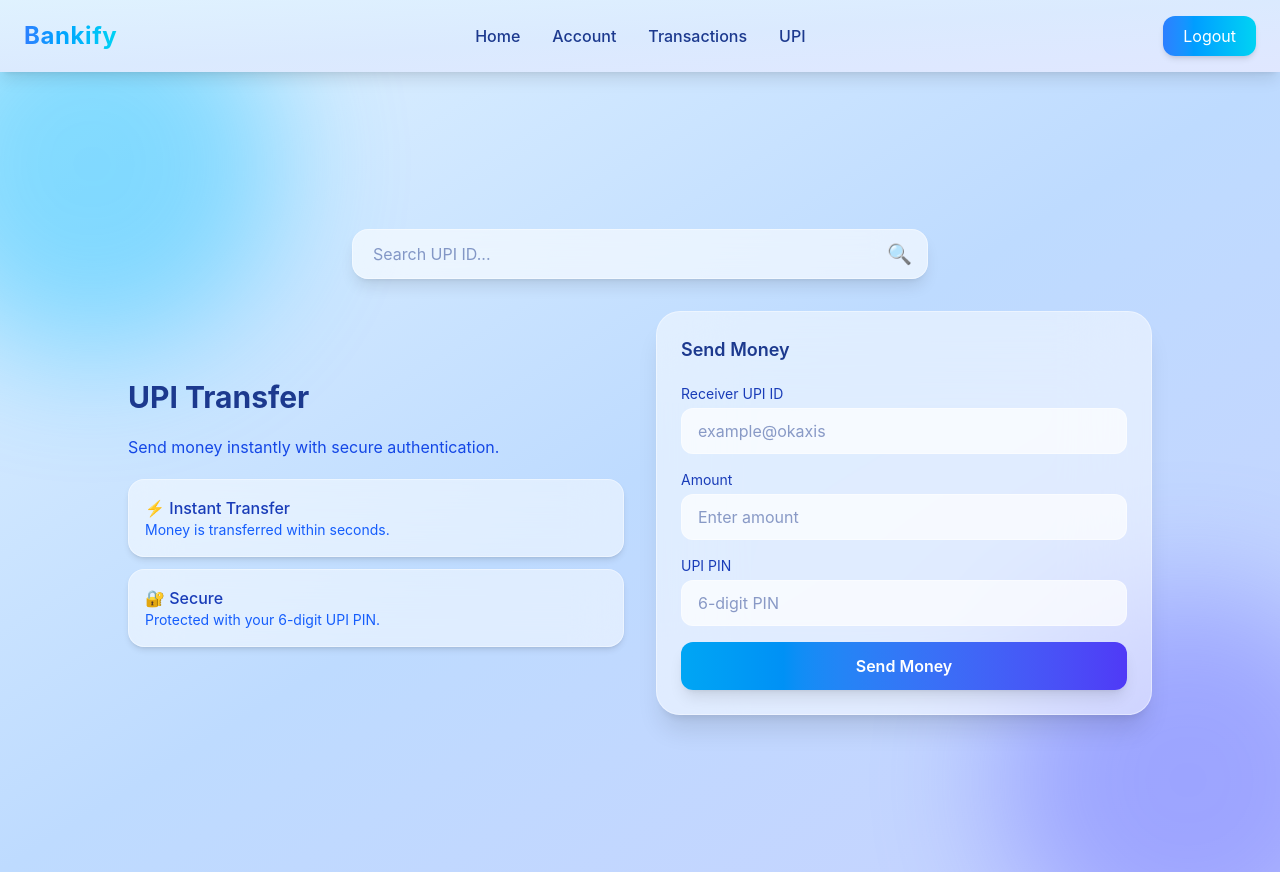
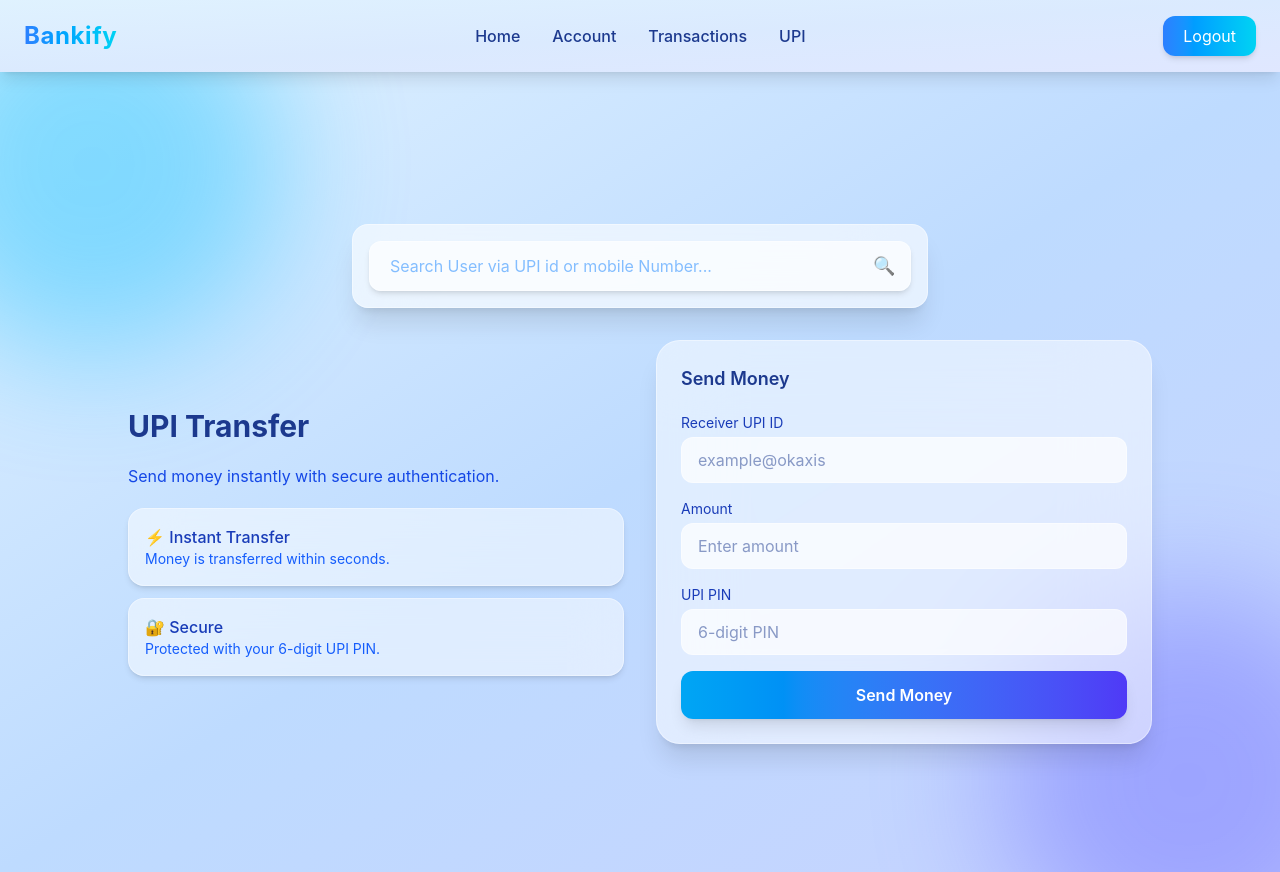
Before and after one commit to niikhiil077/Digital-Banking-system, a React (Vite) app in the folder frontend-2/: page /upi in a window 1280 px wide. Built offline with nearby package versions, Linux system fonts and the light colour scheme; sample sign-in values are in the browser's storage.

Commit message:
Integrated search feature in upi payments

```diff
--- a/frontend-2/src/pages/upi/Upi.jsx
+++ b/frontend-2/src/pages/upi/Upi.jsx
@@ -8,7 +8,11 @@ const Upi = () => {
   const [errors, setErrors] = useState("");
   const [apiError, setApiError] = useState("");
   const [response, setResponse] = useState({});
-  const [loading,setLoading] = useState(false);
+  const [loading, setLoading] = useState(false);
+  const [searchResponse, setSearchResponse] = useState(null);
+  const [searchResponseError, setSearchResponseError] = useState(null);
+  const [searchResponsePay,setSearchResponsePay] = useState(null);
+  const [upiId, setUpiId] = useState('');
   const navigate = useNavigate();
   const formSubmitted = async (e) => {
     e.preventDefault();
@@ -26,8 +30,8 @@ const Upi = () => {
       return;
     }
 
-    if(!(Number(data.amount)>0)){
-        setErrors('Amount must be greater than 0')
+    if (!(Number(data.amount) > 0)) {
+      setErrors("Amount must be greater than 0");
       setLoading(false);
       return;
     }
@@ -39,28 +43,49 @@ const Upi = () => {
         amount: data.amount,
       });
       setResponse(response.data);
-      setApiError('');
-      setErrors('');
+      setApiError("");
+      setErrors("");
+      setSearchResponse(null);
+      setSearchResponseError(null);
+      setSearchResponsePay(null);
+      setSearch("");
+      setUpiId("");
       e.target.reset();
     } catch (err) {
       console.log(err);
       console.log(err.response.data);
       setApiError(err?.response?.data?.message);
-    }finally{
+    } finally {
       setLoading(false);
     }
   };
 
+  const searchFormSubmitted = async (e) => {
+    e.preventDefault();
+    setLoading(true);
+    setSearchResponse(null);
+    setSearchResponseError(null);
 
+    const formData = new FormData(e.target);
+    const data = Object.fromEntries(formData.entries());
+
+    try {
+      const response = await api.post("/service/search", {
+        input: data.input,
+      });
+      setSearchResponse(response.data);
+      console.log(response.data);
+    } catch (err) {
+      setSearchResponseError(err.response.data.message);
+    } finally {
+      setLoading(false);
+    }
+  };
 
   return (
     <>
-    {
-        loading && (
-            <Loading/>
-        )
-    }
-      {Object.keys(response).length!==0 && (
+      {loading && <Loading />}
+      {Object.keys(response).length !== 0 && (
         <div className="fixed inset-0 flex items-center justify-center bg-black/20 backdrop-blur-sm z-50 px-4">
           {/* Card */}
           <div className="w-full max-w-md bg-white/70 backdrop-blur-2xl border border-white/40 rounded-3xl p-6 shadow-2xl animate-[fadeIn_.4s_ease]">
@@ -139,38 +164,129 @@ const Upi = () => {
         <div className="absolute bottom-[-100px] right-[-100px] w-96 h-96 bg-indigo-500 opacity-40 blur-3xl rounded-full"></div>
 
         {/* Main Container */}
+
         <div className="relative w-full max-w-5xl flex flex-col items-center gap-8">
-          {/* 🔍 Search Bar */}
-          <div className="w-full max-w-xl relative">
+          {/* 🔷 Unified Search + Result Card */}
+          <div className="w-full max-w-xl mx-auto mt-6">
+            <div className="relative rounded-2xl bg-white/60 backdrop-blur-2xl border border-white/40 shadow-xl p-4 transition-all duration-300 hover:shadow-2xl">
+              {/* 🔍 Search Form */}
+              <form
+                onSubmit={(e) => {
+                  searchFormSubmitted(e);
+                }}
+                className="relative"
+              >
                 <input
                   type="text"
-              placeholder="Search UPI ID..."
+                  placeholder="Search User via UPI id or mobile Number..."
                   value={search}
+                  name="input"
                   onChange={(e) => setSearch(e.target.value)}
-              className="w-full px-5 py-3 pr-12 rounded-2xl bg-white/60 backdrop-blur-xl border border-white/40 text-blue-900 outline-none
-            focus:ring-2 focus:ring-sky-400/50 transition shadow-lg"
+                  className="w-full px-5 py-3 pr-24 rounded-xl bg-white/70 border border-white/40 text-blue-900 outline-none
+        focus:ring-2 focus:ring-sky-400/50 focus:bg-white/90 transition-all duration-200 shadow-md placeholder:text-blue-400/70"
                 />
 
-            {/* Icon */}
-            {search.length === 0 ? (
-              <span className="absolute right-4 top-1/2 -translate-y-1/2 text-xl text-blue-500 opacity-80">
+                {/* Buttons */}
+                <div className="absolute right-4 top-1/2 -translate-y-1/2 flex items-center gap-3">
+                  {/* Search */}
+                  <button
+                    type="submit"
+                    className="text-lg text-blue-500 opacity-80 hover:scale-110 hover:text-blue-700 transition-all duration-200"
+                  >
                     🔍
-              </span>
-            ) : (
+                  </button>
+
+                  {/* Cancel */}
+                  {search.length !== 0 && (
                     <button
+                      type="button"
                       onClick={() => setSearch("")}
-                className="absolute right-4 top-1/2 -translate-y-1/2 text-xl text-red-500 hover:scale-110 transition"
+                      className="text-lg text-red-500 hover:scale-110 hover:text-red-600 transition-all duration-200"
                     >
                       ✖
                     </button>
                   )}
                 </div>
+              </form>
 
-          {/* 🔽 Result Placeholder (future use) */}
-          <div className="w-full max-w-xl hidden">
-            {/* yaha future me search result aayega */}
+              {/* Divider */}
+              {(searchResponseError || searchResponse) && (
+                <div className="my-4 h-[1px] bg-gradient-to-r from-transparent via-blue-200 to-transparent" />
+              )}
+
+              {/* ❌ Error State */}
+              {searchResponseError && (
+                <div
+                  className="flex items-center justify-between px-4 py-3 rounded-xl
+      bg-red-100/80 border border-red-300 text-red-700 shadow-sm animate-[fadeIn_0.3s_ease]"
+                >
+                  <span>{searchResponseError}</span>
+
+                  {/* Close Error */}
+                  <button
+                    type="button"
+                    onClick={() => setSearchResponseError(null)}
+                    className="ml-3 text-red-500 hover:text-red-700 hover:scale-110 transition text-lg"
+                  >
+                    ✖
+                  </button>
+                </div>
+              )}
+
+              {/* ✅ Success State */}
+              {!searchResponseError && searchResponse && (
+                <div
+                  className="flex items-center justify-between px-4 py-3 rounded-xl
+      bg-white/80 border border-white/40 shadow-md hover:shadow-lg transition-all duration-300 animate-[fadeIn_0.3s_ease]"
+                >
+                  {/* Left */}
+                  <div className="flex items-center gap-3">
+                    {/* Avatar */}
+                    <div
+                      className="w-11 h-11 flex items-center justify-center rounded-full
+          bg-gradient-to-br from-sky-500 to-blue-600 text-white font-semibold text-lg shadow-md
+          ring-2 ring-white/40"
+                    >
+                      {searchResponse.recieverName?.charAt(0).toUpperCase()}
                     </div>
 
+                    {/* Name */}
+                    <div className="flex flex-col leading-tight">
+                      <span className="text-blue-900 font-semibold text-[15px]">
+                        {searchResponse.recieverName}
+                      </span>
+                      <span className="text-xs text-blue-400">
+                        Verified Receiver
+                      </span>
+                    </div>
+                  </div>
+
+                  {/* Right Buttons */}
+                  <div className="flex items-center gap-2">
+                    {/* Pay */}
+                    <button
+                      className="px-4 py-1.5 rounded-lg bg-gradient-to-r from-sky-500 to-blue-600 text-white text-sm font-semibold
+            shadow-md hover:scale-105 hover:shadow-xl active:scale-95 transition-all duration-200"
+                      onClick={()=>{
+                        setUpiId(searchResponse.recieverUPIid);
+                      }}
+                    >
+                      Pay
+                    </button>
+
+                    {/* Close Result */}
+                    <button
+                      type="button"
+                      onClick={() => setSearchResponse(null)}
+                      className="text-gray-400 hover:text-red-500 hover:scale-110 transition text-lg"
+                    >
+                      ✖
+                    </button>
+                  </div>
+                </div>
+              )}
+            </div>
+          </div>
           {/* Main Content */}
           <div className="w-full grid md:grid-cols-2 gap-8 items-center">
             {/* LEFT INFO */}
@@ -232,6 +348,8 @@ const Upi = () => {
                     type="text"
                     name="recieverUPIid"
                     placeholder="example@okaxis"
+                    value={upiId}
+                    onChange={(e)=>{setUpiId(e.target.value)}}
                     required
                     className="w-full px-4 py-2.5 rounded-xl bg-white/70 border border-white/40 text-blue-900 outline-none
                   focus:ring-2 focus:ring-sky-400/50 transition"
```
Lines whose indentation alone changed are shown as unchanged.
